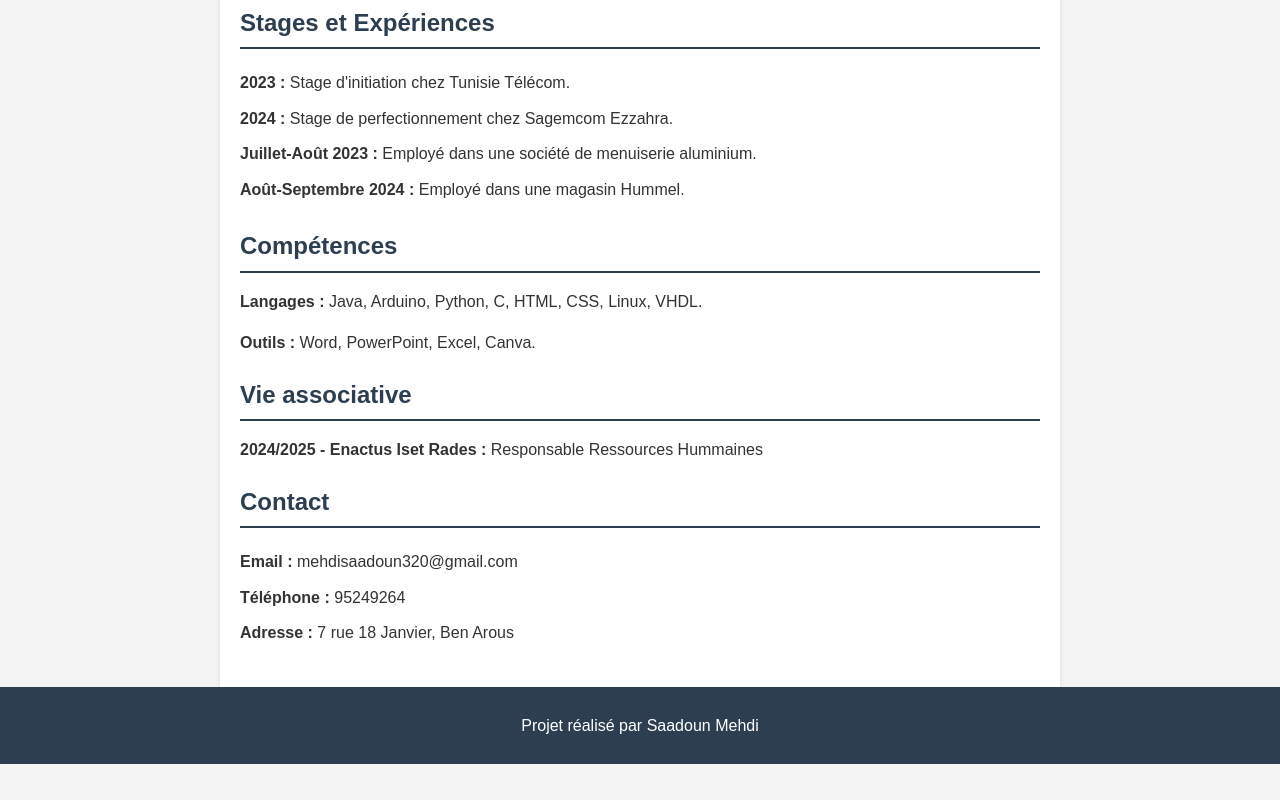
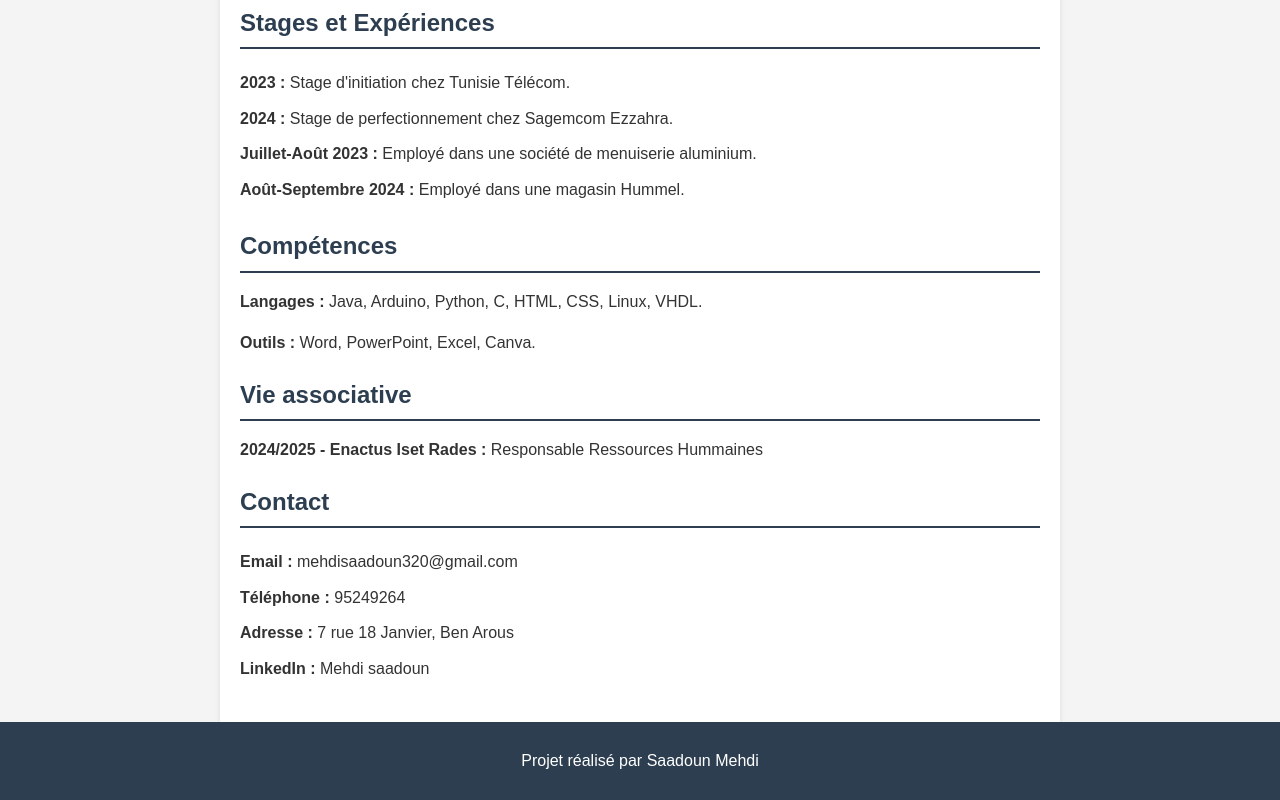
Before and after one commit to Midaawi/portfolio, a plain HTML site: page index.html in a window 1280 px wide. Shown: the part 647-1447 px from the top of the page. Before the commit the page ends 1411 px from the top, so only its background shows below. Drawn offline with Linux system fonts and the light colour scheme.

Commit message:
Update index.html

```diff
--- a/index.html
+++ b/index.html
@@ -48,6 +48,7 @@
                 <li><strong>Email :</strong> mehdisaadoun320@gmail.com</li>
                 <li><strong>Téléphone :</strong> 95249264</li>
                 <li><strong>Adresse :</strong> 7 rue 18 Janvier, Ben Arous</li>
+                <li><strong>LinkedIn :</strong> Mehdi saadoun </li>
             </ul>
         </section>
     </main>
```
